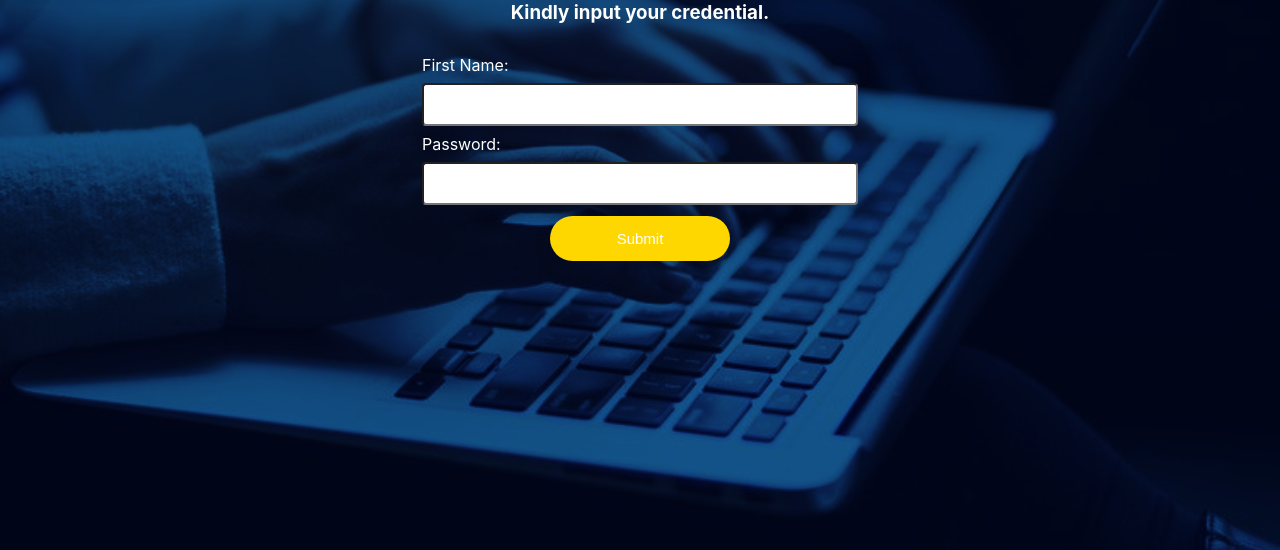
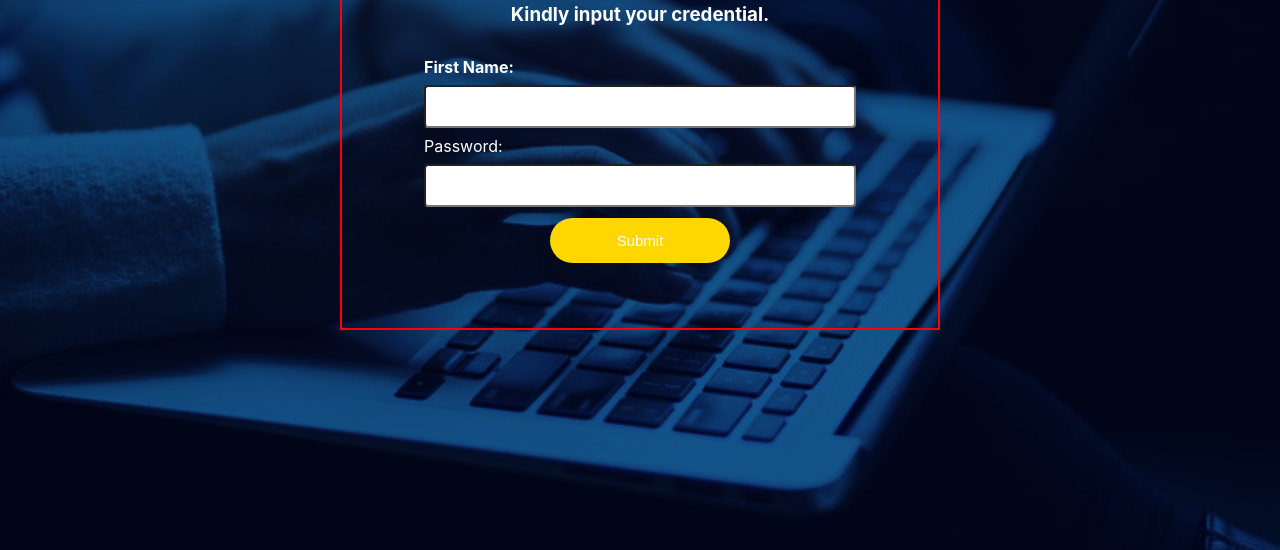
Before and after one commit to GoodnewsUfot/celz4-login, a plain HTML site: page Index.html in a window 1280 px wide. Shown: the part 280-830 px from the top of the page. Drawn offline with Linux system fonts and the light colour scheme.

```diff
--- a/Index.html
+++ b/Index.html
@@ -16,11 +16,11 @@
     <h3>Kindly input your credential.</h3>
 
     <form action="/action_page.php">
-      <label for="fname">First Name:</label>
+      <b><label for="fname">First Name:</label></b>
       <input type="text" id="fname" name="firstnme">
 
       <label for="password">Password:</label>
-      <input type="password" id="password" name="passwrod">
+      <input type="password" id="password" name="password">
 
       <div class="button-div">
         <button class="btn btn-success" id="submit" onclick="generatecat()">Submit</button>
--- a/Land.css
+++ b/Land.css
@@ -28,6 +28,7 @@ nav {
     max-width: 600px;
     display: block;
     color: white;
+    border: 2px solid red;
     padding: 10px 50px 20px;
     margin: 80px auto;
     font-family: -apple-system, BlinkMacSystemFont, 'Segoe UI', Roboto, Oxygen, Ubuntu, Cantarell, 'Open Sans', 'Helvetica Neue', sans-serif;
```
